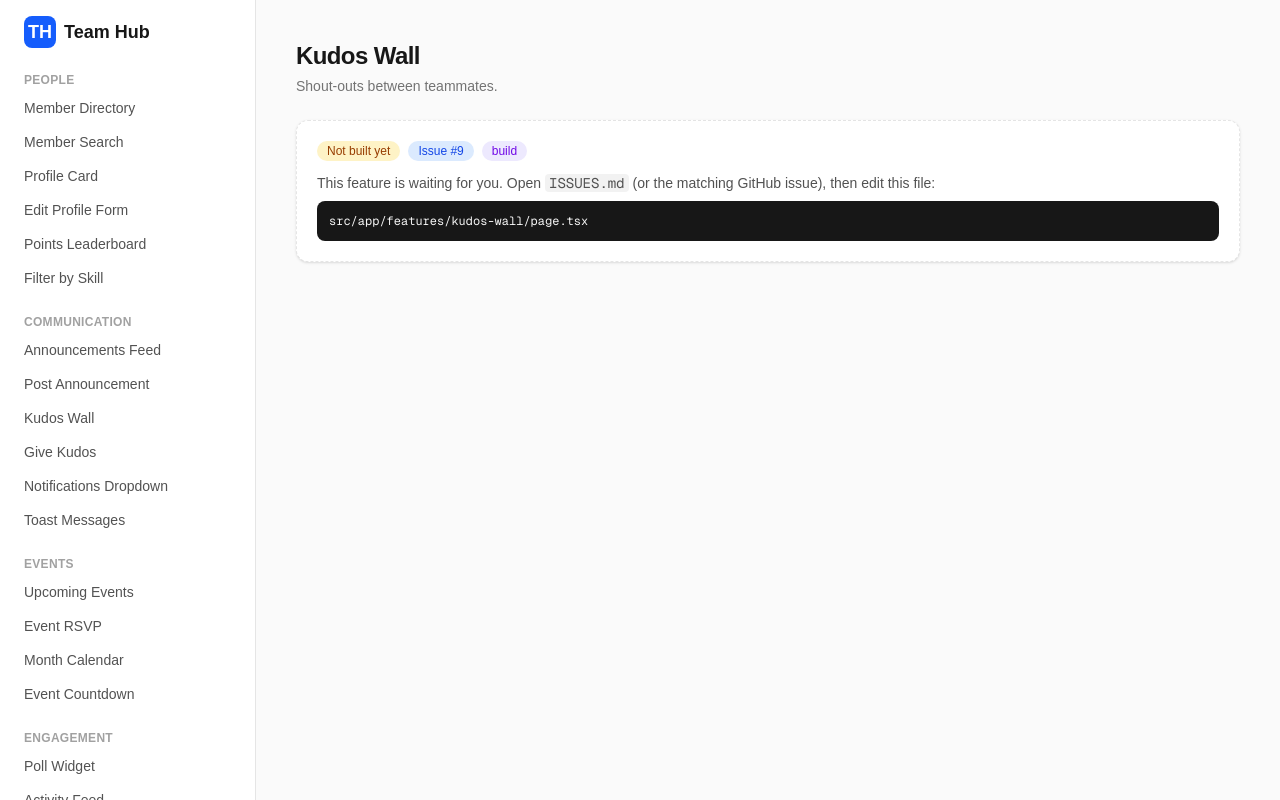
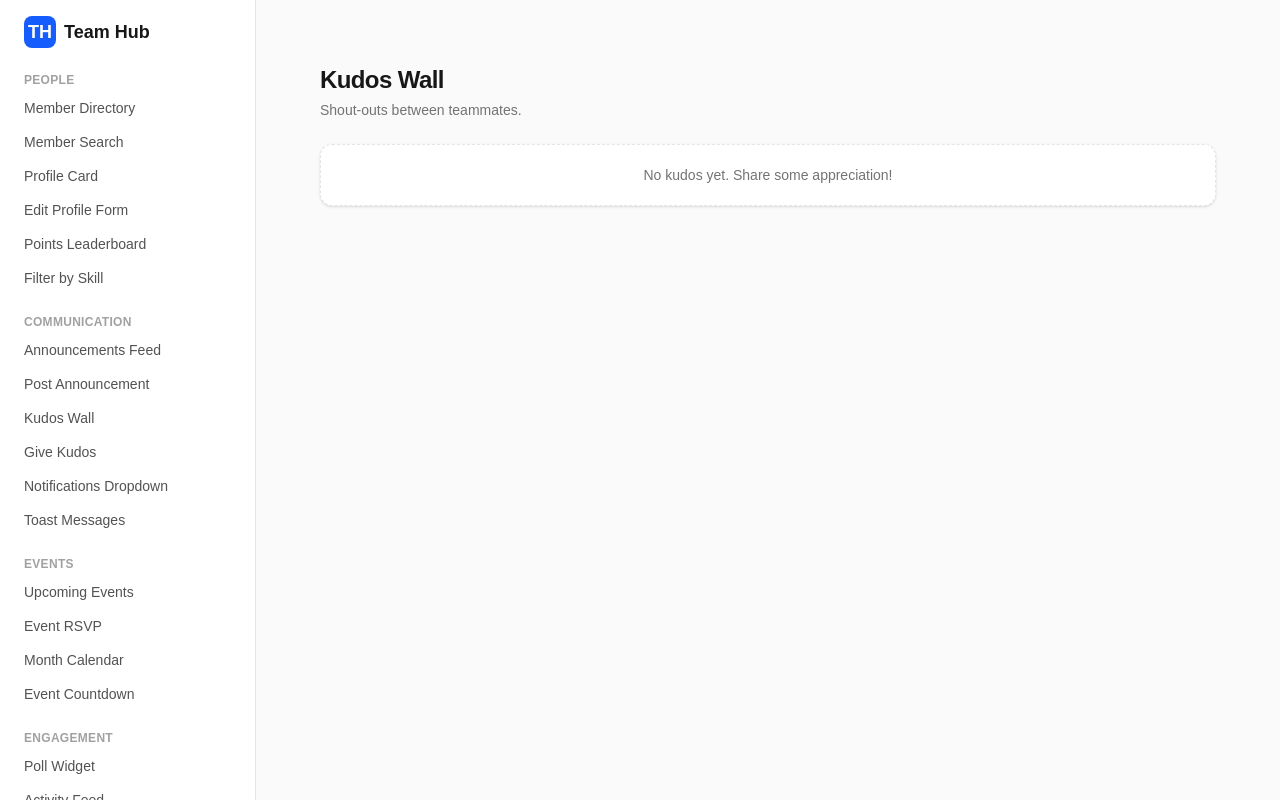
Before and after one commit to mainawycliffe/lovelace-project, a Next.js app: page /features/kudos-wall in a window 1280 px wide. Shown: the top 800 px of the page. Built offline with nearby package versions, Linux system fonts and the light colour scheme.

Commit message:
Built and tested a kudos cards  holding member messages latest card first

```diff
--- a/src/app/features/kudos-wall/page.tsx
+++ b/src/app/features/kudos-wall/page.tsx
@@ -1,14 +1,58 @@
-import { PageHeader } from "@/components/ui";
-import { FeatureStub } from "@/components/FeatureStub";
+"use client";
 
-// Issue #9: Kudos Wall
-// TODO: build this feature, then delete <FeatureStub /> below.
-// See ISSUES.md for the full spec, and src/app/features/example-notes for the pattern.
+import React from "react";
+import { PageHeader, Card, EmptyState } from "@/components/ui";
+import { useLocalStorage } from "@/lib/useLocalStorage";
+
+interface Kudos {
+  id: string;
+  fromId: string;
+  toId: string;
+  message: string;
+  createdAt: string;
+}
+
+const MEMBERS_REGISTRY: Record<string, { name: string }> = {
+  "1": { name: "Alice" },
+  "2": { name: "Bob" },
+  "3": { name: "Charlie" },
+  "4": { name: "Dave" }
+};
+
 export default function KudosWallPage() {
+  const [kudosList] = useLocalStorage<Kudos[]>("kudos", []);
+
+  const getMember = (id: string) => MEMBERS_REGISTRY[id];
+
+  const sortedKudos = [...kudosList].sort((a, b) =>
+    b.createdAt.localeCompare(a.createdAt)
+  );
+
   return (
-    <div>
+    <div className="space-y-4 p-6">
       <PageHeader title="Kudos Wall" subtitle="Shout-outs between teammates." />
-      <FeatureStub slug="kudos-wall" />
+
+      {sortedKudos.length === 0 ? (
+        <EmptyState message="No kudos yet. Share some appreciation!" />
+      ) : (
+        <div className="space-y-2">
+          {sortedKudos.map((kudos) => {
+            const fromName = getMember(kudos.fromId)?.name || "Unknown";
+            const toName = getMember(kudos.toId)?.name || "Unknown";
+
+            return (
+              <Card key={kudos.id} data-testid="kudos-card">
+                <p className="font-bold">
+                  {fromName} → {toName}:
+                </p>
+                <p className="italic mt-1 text-muted-foreground">
+                  {"\""}{kudos.message}{"\""}
+                </p>
+              </Card>
+            );
+          })}
+        </div>
+      )}
     </div>
   );
 }
```
Also changed, not shown: 2 other files (tests, documents, lock files or other folders).
